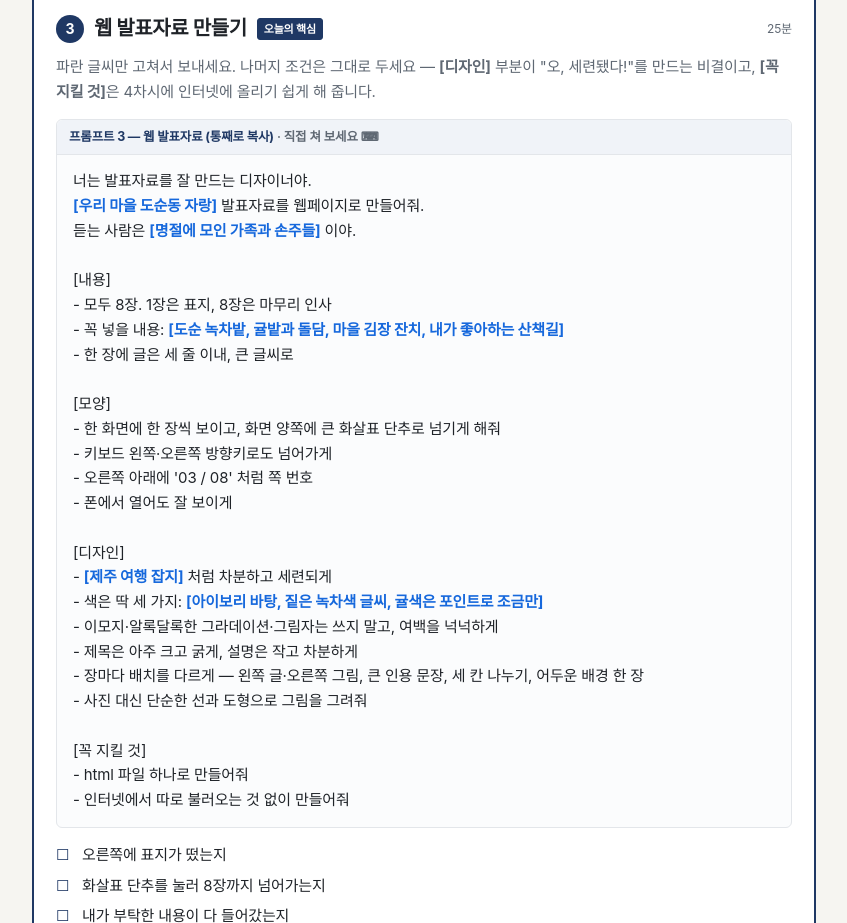
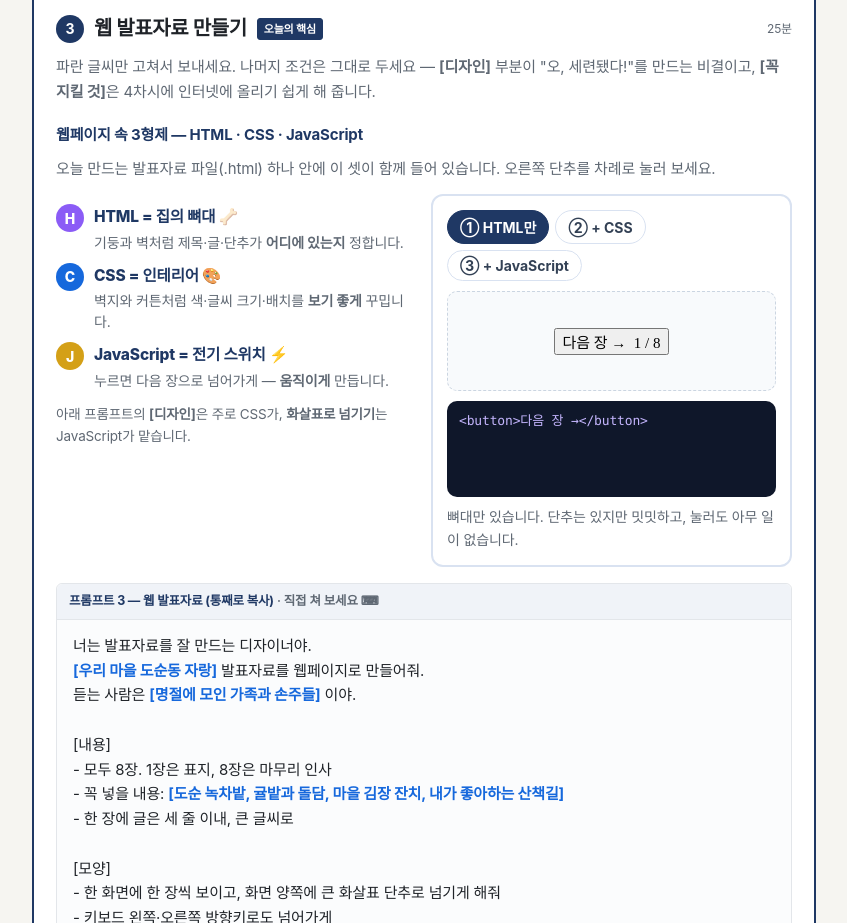
Before and after one commit to loveria3/domin, a plain HTML site: page doson/2.html in a window 1280 px wide. Shown: the part 2604-3527 px from the top of the page, without its empty margins (216-1063 px from the left). Drawn offline with Linux system fonts and the light colour scheme; no server answers; a web font is replaced by a local one.

Commit message:
Add files via upload

```diff
--- a/doson/2.html
+++ b/doson/2.html
@@ -5,7 +5,7 @@
 <meta name="viewport" content="width=device-width, initial-scale=1">
 <title>2차시 — 웹 발표자료 만들어 보내기</title>
 <link rel="stylesheet" href="https://cdn.jsdelivr.net/gh/orioncactus/pretendard@v1.3.9/dist/web/static/pretendard.min.css">
-<link rel="stylesheet" href="lesson.css?v=20261118a">
+<link rel="stylesheet" href="lesson.css?v=20261118b">
 </head>
 <body class="type-only">
 <div class="wrap">
@@ -97,6 +97,22 @@
 <section id="s3" data-n="3" class="key">
   <div class="head"><span class="num">3</span><h2>웹 발표자료 만들기</h2><span class="badge hot">오늘의 핵심</span><span class="time">25분</span></div>
   <p class="one">파란 글씨만 고쳐서 보내세요. 나머지 조건은 그대로 두세요 — <b>[디자인]</b> 부분이 "오, 세련됐다!"를 만드는 비결이고, <b>[꼭 지킬 것]</b>은 4차시에 인터넷에 올리기 쉽게 해 줍니다.</p>
+  <h3>웹페이지 속 3형제 — HTML · CSS · JavaScript</h3>
+  <p class="one">오늘 만드는 발표자료 파일(.html) 하나 안에 이 셋이 함께 들어 있습니다. 오른쪽 단추를 차례로 눌러 보세요.</p>
+  <div class="th-cols">
+    <div class="th-plain">
+      <div class="th-pin"><div class="n" style="background:#8b5cf6">H</div><div><div class="h">HTML = 집의 뼈대 🦴</div><p>기둥과 벽처럼 제목·글·단추가 <b>어디에 있는지</b> 정합니다.</p></div></div>
+      <div class="th-pin"><div class="n" style="background:var(--blue)">C</div><div><div class="h">CSS = 인테리어 🎨</div><p>벽지와 커튼처럼 색·글씨 크기·배치를 <b>보기 좋게</b> 꾸밉니다.</p></div></div>
+      <div class="th-pin"><div class="n" style="background:#d4a017">J</div><div><div class="h">JavaScript = 전기 스위치 ⚡</div><p>누르면 다음 장으로 넘어가게 — <b>움직이게</b> 만듭니다.</p></div></div>
+      <p class="note">아래 프롬프트의 <b>[디자인]</b>은 주로 CSS가, <b>화살표로 넘기기</b>는 JavaScript가 맡습니다.</p>
+    </div>
+    <div class="th-demo" id="lk">
+      <div class="lk-tabs"><button type="button" data-s="h" class="on">① HTML만</button><button type="button" data-s="c">② + CSS</button><button type="button" data-s="j">③ + JavaScript</button></div>
+      <div class="lk-view"><button type="button" id="lkb">다음 장 → &nbsp;<span id="lkn">1</span> / 8</button></div>
+      <pre class="lk-code" id="lkc"></pre>
+      <p class="lk-msg" id="lkm"></p>
+    </div>
+  </div>
   <div class="box"><div class="bar"><span>프롬프트 3 — 웹 발표자료 (통째로 복사)</span></div>
 <div class="txt">너는 발표자료를 잘 만드는 디자이너야.
 <span class="ph">[우리 마을 도순동 자랑]</span> 발표자료를 웹페이지로 만들어줘.
@@ -252,6 +268,24 @@
 
 <footer>클로드로 만드는 내 일상 · 마음에도순 · 2차시 &nbsp;|&nbsp; 제주도민대학 열린강의실 · 강사 강지애</footer>
 </div>
+<script>
+// HTML · CSS · JS 직접 눌러 보기 (도민대학 10월 5차시 자료를 발표자료용으로)
+(function(){
+  var root=document.getElementById('lk');if(!root)return;
+  var code=document.getElementById('lkc'),msg=document.getElementById('lkm'),btn=document.getElementById('lkb'),num=document.getElementById('lkn'),n=1;
+  var C={
+    h:['<span class="h">&lt;button&gt;다음 장 →&lt;/button&gt;</span>','뼈대만 있습니다. 단추는 있지만 밋밋하고, 눌러도 아무 일이 없습니다.'],
+    c:['<span class="h">&lt;button&gt;다음 장 →&lt;/button&gt;</span>\n<span class="c">button { background: green; color: white;\n         border-radius: 30px; }</span>','인테리어를 입혔습니다. 보기 좋아졌지만… 눌러 보세요. 아직 장이 안 넘어갑니다!'],
+    j:['<span class="h">&lt;button&gt;다음 장 →&lt;/button&gt;</span>\n<span class="c">button { background: green; … }</span>\n<span class="j">button.addEventListener("click", () =&gt; {\n  page = page + 1;   // 누를 때마다 다음 장으로\n});</span>','스위치를 달았습니다. 눌러 보세요 — 누를 때마다 다음 장으로 넘어갑니다.']
+  };
+  function set(k){root.className='th-demo '+k;code.innerHTML=C[k][0];msg.textContent=C[k][1];
+    [].forEach.call(root.querySelectorAll('.lk-tabs button'),function(b){b.classList.toggle('on',b.getAttribute('data-s')===k);});
+    n=1;num.textContent=1;}
+  root.querySelector('.lk-tabs').onclick=function(e){var b=e.target.closest('button');if(b)set(b.getAttribute('data-s'));};
+  btn.onclick=function(){if(root.classList.contains('j')){n=n%8+1;num.textContent=n;}};
+  set('h');
+})();
+</script>
 <script src="lesson.js"></script>
 <script src="live.js"></script>
 </body>
--- a/doson/lesson.css
+++ b/doson/lesson.css
@@ -206,3 +206,23 @@ body.s-type .box.cp-ok .bar span::after{content:" · 길어서 복사 OK";color:
 .plg b.t{display:block;font-size:18px;color:var(--navy)}
 .plg em{display:block;font-style:normal;font-weight:800;color:var(--warn);margin:2px 0 6px}
 .plg small{display:block;margin-top:6px;font-size:13.5px;color:var(--sub)}
+
+/* 2차시 — 웹페이지 속 3형제 (10월 5차시에서 가져옴) */
+.th-cols{display:grid;grid-template-columns:1fr 1fr;gap:14px;margin:12px 0 16px}
+.th-pin{display:flex;gap:10px;align-items:flex-start;margin:10px 0 0}
+.th-pin .n{flex:0 0 28px;height:28px;border-radius:50%;color:#fff;font-weight:800;display:flex;align-items:center;justify-content:center;font-size:14px}
+.th-pin .h{font-weight:800;color:var(--navy);font-size:15.5px}
+.th-pin p{margin:2px 0 0;font-size:14px;color:var(--sub);line-height:1.5}
+.th-demo{border:2px solid #d9e2f1;border-radius:12px;padding:14px;background:#fff}
+.lk-tabs{display:flex;gap:6px;flex-wrap:wrap}
+.lk-tabs button{font-family:inherit;font-size:14px;font-weight:700;border:1.5px solid #d9e2f1;background:#fff;color:#334155;border-radius:20px;padding:6px 12px;cursor:pointer}
+.lk-tabs button.on{background:var(--navy);border-color:var(--navy);color:#fff}
+.lk-view{height:100px;display:flex;align-items:center;justify-content:center;background:#f8fafc;border:1px dashed #cbd5e1;border-radius:10px;margin:10px 0}
+.lk-view button{font-family:serif;font-size:15px}
+#lk.c .lk-view button,#lk.j .lk-view button{font-family:inherit;font-size:20px;font-weight:800;color:#fff;background:var(--ok);
+  border:0;border-radius:30px;padding:12px 26px;box-shadow:0 6px 16px rgba(47,107,79,.3);cursor:pointer;transition:transform .12s}
+#lk.j .lk-view button:active{transform:scale(.92)}
+.lk-code{background:#0f172a;color:#e2e8f0;border-radius:10px;padding:10px 12px;font-size:13px;line-height:1.55;margin:0;white-space:pre-wrap;font-family:Consolas,monospace;min-height:96px}
+.lk-code .h{color:#c4b5fd}.lk-code .c{color:#93c5fd}.lk-code .j{color:#fde68a}
+.lk-msg{margin:8px 0 0;font-size:14px;color:var(--sub)}
+@media(max-width:600px){.th-cols{grid-template-columns:1fr}}
```
Also changed, not shown: doson/1.html (+1 -1 lines), doson/3.html (+1 -1 lines), doson/4.html (+1 -1 lines), doson/check.html (+1 -1 lines).
